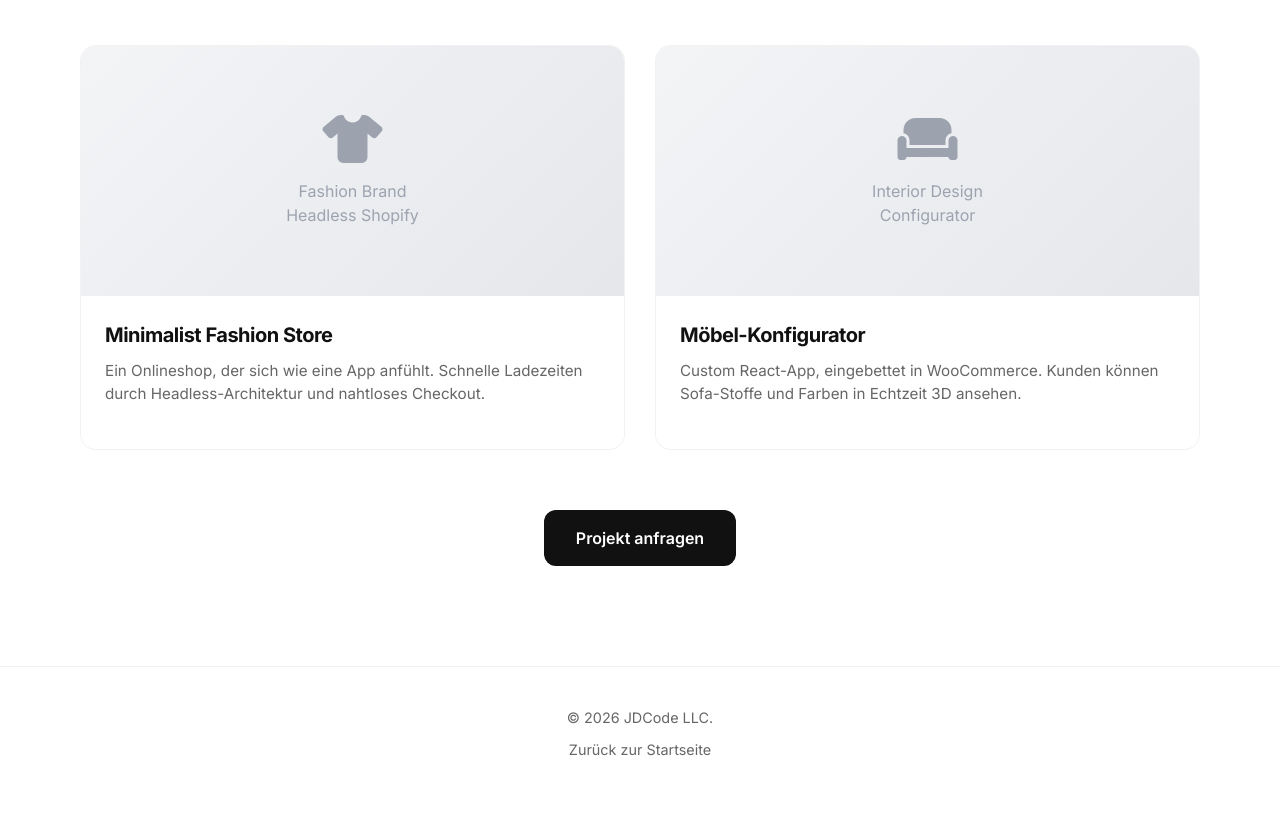
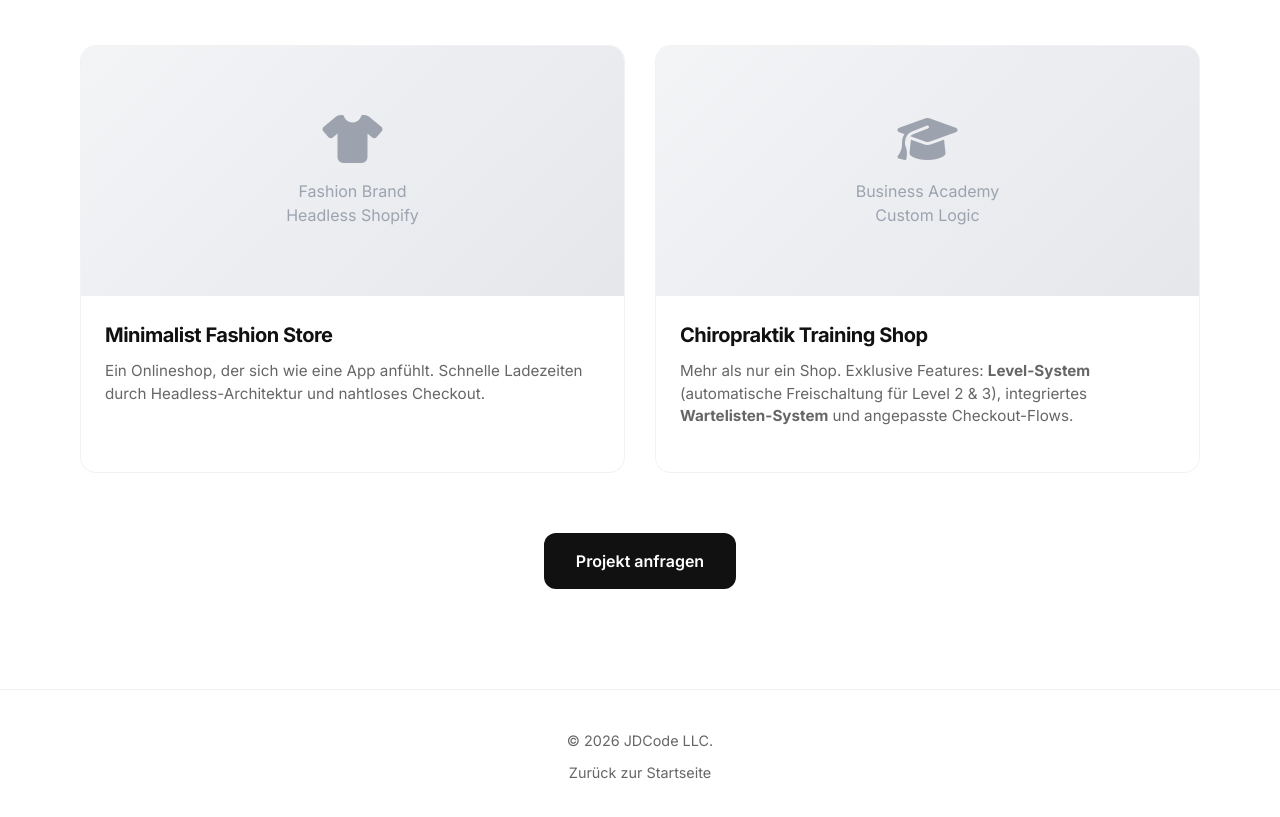
Before and after one commit to jandcode/Homepage, a plain HTML site: page matterport.html in a window 1280 px wide. Shown: the part 4779-5596 px from the top of the page. Drawn offline with Linux system fonts and the light colour scheme.

Commit message:
Update shop portfolio with Level System and Waitlist details

```diff
--- a/matterport.html
+++ b/matterport.html
@@ -256,14 +256,15 @@
                 <div class="shop-card">
                     <div class="shop-image">
                         <div style="text-align: center;">
-                            <i class="fa-solid fa-couch" style="font-size: 3rem; margin-bottom: 1rem;"></i>
-                            <p>Interior Design<br>Configurator</p>
+                            <i class="fa-solid fa-graduation-cap" style="font-size: 3rem; margin-bottom: 1rem;"></i>
+                            <p>Business Academy<br>Custom Logic</p>
                         </div>
                     </div>
                     <div class="card-content" style="padding: 24px;">
-                        <h3>Möbel-Konfigurator</h3>
-                        <p>Custom React-App, eingebettet in WooCommerce. Kunden können Sofa-Stoffe und Farben in
-                            Echtzeit 3D ansehen.</p>
+                        <h3>Chiropraktik Training Shop</h3>
+                        <p>Mehr als nur ein Shop. Exklusive Features: <strong>Level-System</strong> (automatische
+                            Freischaltung für Level 2 & 3), integriertes <strong>Wartelisten-System</strong> und
+                            angepasste Checkout-Flows.</p>
                     </div>
                 </div>
             </div>
```
Also changed, not shown: 1 other file.
